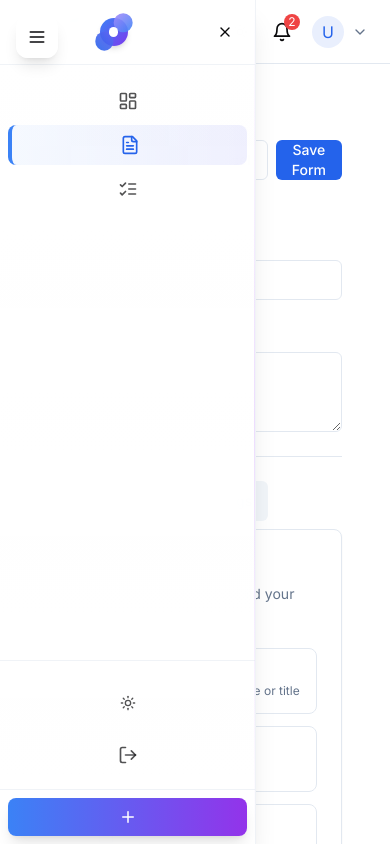
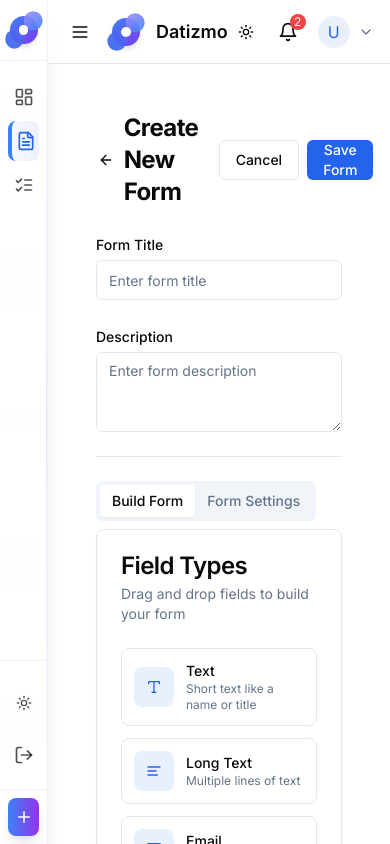
Before and after one commit to Avinash-jetwani/formatic-unified, a Next.js app in the folder frontend/: page /forms/create in a window 390 px wide. Built offline with nearby package versions, Linux system fonts and the light colour scheme.

Commit message:
Fix sidebar layout: remove overlay behavior, make compact on mobile, ensure content never goes behind sidebar

```diff
--- a/frontend/src/components/layout/Sidebar.tsx
+++ b/frontend/src/components/layout/Sidebar.tsx
@@ -13,8 +13,6 @@ import {
   Settings,
   ChevronLeft,
   ChevronRight,
-  Menu,
-  X,
   Plus,
   LogOut,
   Link2
@@ -36,7 +34,6 @@ interface SidebarProps {
 const Sidebar = ({ onToggle }: SidebarProps) => {
   const pathname = usePathname();
   const [collapsed, setCollapsed] = useState(false);
-  const [mobileOpen, setMobileOpen] = useState(false);
   const { isAdmin, user, logout } = useAuth();
   const [mounted, setMounted] = useState(false);
   const [showAdminSection, setShowAdminSection] = useState(false);
@@ -75,10 +72,9 @@ const Sidebar = ({ onToggle }: SidebarProps) => {
     const handleResize = () => {
       const width = window.innerWidth;
 
-      // Mobile phones (< 640px) - always collapsed and hidden
+      // Mobile phones (< 640px) - always collapsed
       if (width < 640) {
         setCollapsed(true);
-        setMobileOpen(false);
       }
       // Small tablets (640px - 768px) - collapsed but visible
       else if (width < 768) {
@@ -153,9 +149,7 @@ const Sidebar = ({ onToggle }: SidebarProps) => {
     setCollapsed(!collapsed);
   };
 
-  const toggleMobileSidebar = () => {
-    setMobileOpen(!mobileOpen);
-  };
+
 
   // Logout handler
   const handleLogout = async () => {
@@ -313,17 +307,7 @@ const Sidebar = ({ onToggle }: SidebarProps) => {
             {collapsed ? <ChevronRight className="h-4 w-4" /> : <ChevronLeft className="h-4 w-4" />}
           </motion.button>
         )}
-        {mounted && (
-          <motion.button
-            onClick={toggleMobileSidebar}
-            className="md:hidden flex h-8 w-8 items-center justify-center rounded-lg hover:bg-accent transition-colors"
-            aria-label="Close sidebar"
-            whileHover={{ scale: 1.1 }}
-            whileTap={{ scale: 0.9 }}
-          >
-            <X className="h-4 w-4" />
-          </motion.button>
-        )}
+
       </motion.div>
 
       {/* Navigation Section */}
@@ -520,63 +504,31 @@ const Sidebar = ({ onToggle }: SidebarProps) => {
   // Return the enhanced sidebar structure
   return (
     <>
-      {/* Mobile menu button - responsive positioning */}
-      {mounted && (
-        <motion.div
-          className="fixed top-4 left-4 z-50 sm:hidden"
-          initial={{ scale: 0, opacity: 0 }}
-          animate={{ scale: 1, opacity: 1 }}
-          transition={{ delay: 0.2 }}
-        >
-          <motion.button
-            onClick={toggleMobileSidebar}
-            className="bg-white/95 dark:bg-gray-800/95 backdrop-blur-lg p-2.5 rounded-xl shadow-lg border border-white/20 dark:border-gray-700/50 hover:bg-white dark:hover:bg-gray-800 transition-all duration-300"
-            aria-label="Open sidebar"
-            whileHover={{ scale: 1.05 }}
-            whileTap={{ scale: 0.95 }}
-          >
-            <Menu className="h-5 w-5" />
-          </motion.button>
-        </motion.div>
-      )}
-
-      {/* Mobile sidebar overlay - only appears when mounted and open */}
-      <AnimatePresence>
-        {mounted && mobileOpen && (
-          <motion.div
-            className="fixed inset-0 z-40 bg-black/50 backdrop-blur-sm md:hidden"
-            onClick={toggleMobileSidebar}
-            initial={{ opacity: 0 }}
-            animate={{ opacity: 1 }}
-            exit={{ opacity: 0 }}
-            transition={{ duration: 0.3 }}
-          />
-        )}
-      </AnimatePresence>
 
       {/* Enhanced Responsive Sidebar */}
       <motion.aside
         className={cn(
           "flex h-screen flex-col border-r border-border/50 bg-white/95 dark:bg-gray-900/95 backdrop-blur-xl",
-          "transition-all duration-300 ease-in-out shadow-xl",
-          // Mobile: fixed positioning, overlay when open
-          "fixed inset-y-0 left-0 z-40",
-          // Small screens and up: relative positioning (part of flex layout)
-          "sm:relative sm:z-auto",
-          // Mobile visibility - hidden by default, shown when mobileOpen
+          "transition-all duration-300 ease-in-out shadow-xl relative z-10",
+          // Responsive widths - much more compact on mobile
           {
-            "-translate-x-full": !mobileOpen,
-            "translate-x-0": mobileOpen,
-          },
-          // Always visible and positioned correctly on larger screens
-          "sm:translate-x-0",
-          // Responsive widths
-          "w-64 sm:w-14 md:w-14 lg:w-16 xl:w-16 2xl:w-16",
-          {
+            // Mobile collapsed: very compact (48px = 12 * 4)
+            "w-12": collapsed,
+            // Mobile expanded: reasonable width (224px = 56 * 4)
+            "w-56": !collapsed,
+            // Small tablets (640px+)
+            "sm:w-14": collapsed,
             "sm:w-56": !collapsed,
+            // Medium tablets (768px+)
+            "md:w-16": collapsed,
             "md:w-60": !collapsed,
+            // Large screens (1024px+)
+            "lg:w-16": collapsed,
             "lg:w-64": !collapsed,
+            // Extra large screens (1280px+)
+            "xl:w-16": collapsed,
             "xl:w-64": !collapsed,
+            "2xl:w-16": collapsed,
             "2xl:w-68": !collapsed
           }
         )}
```
